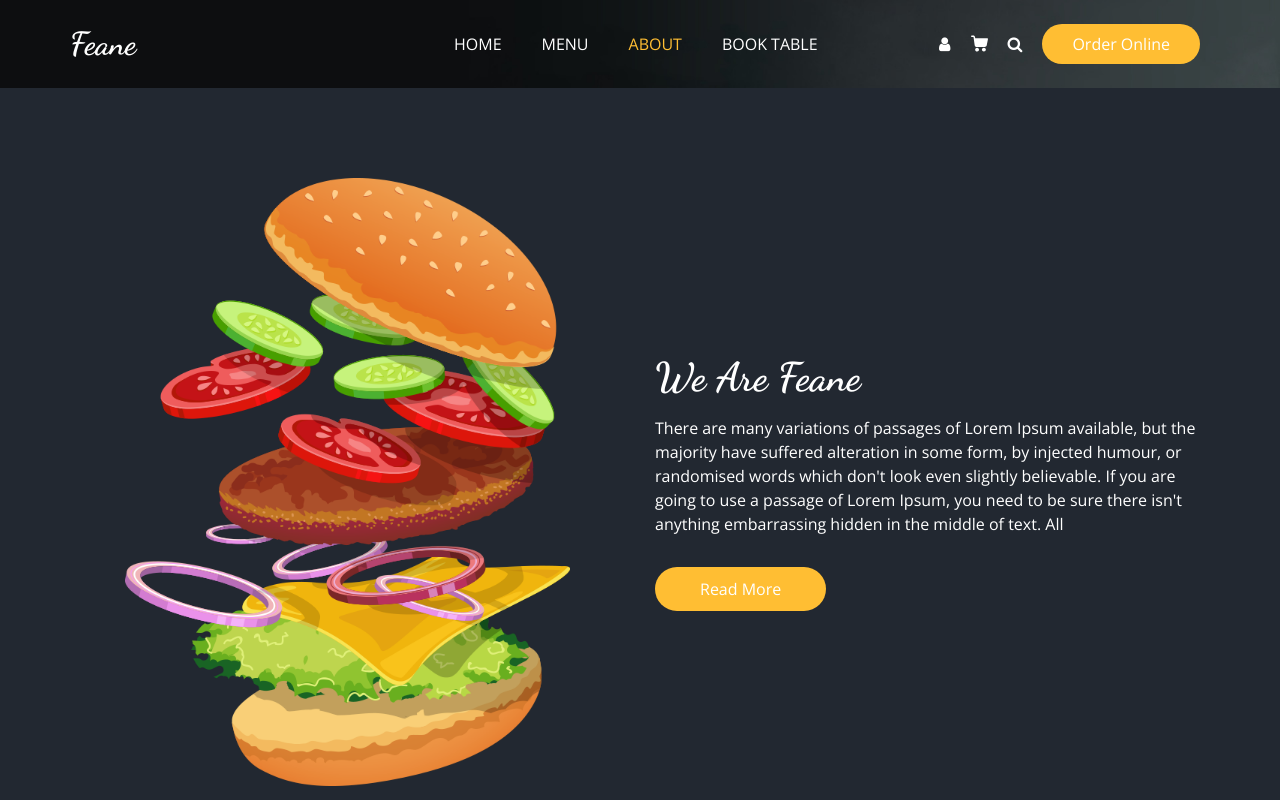
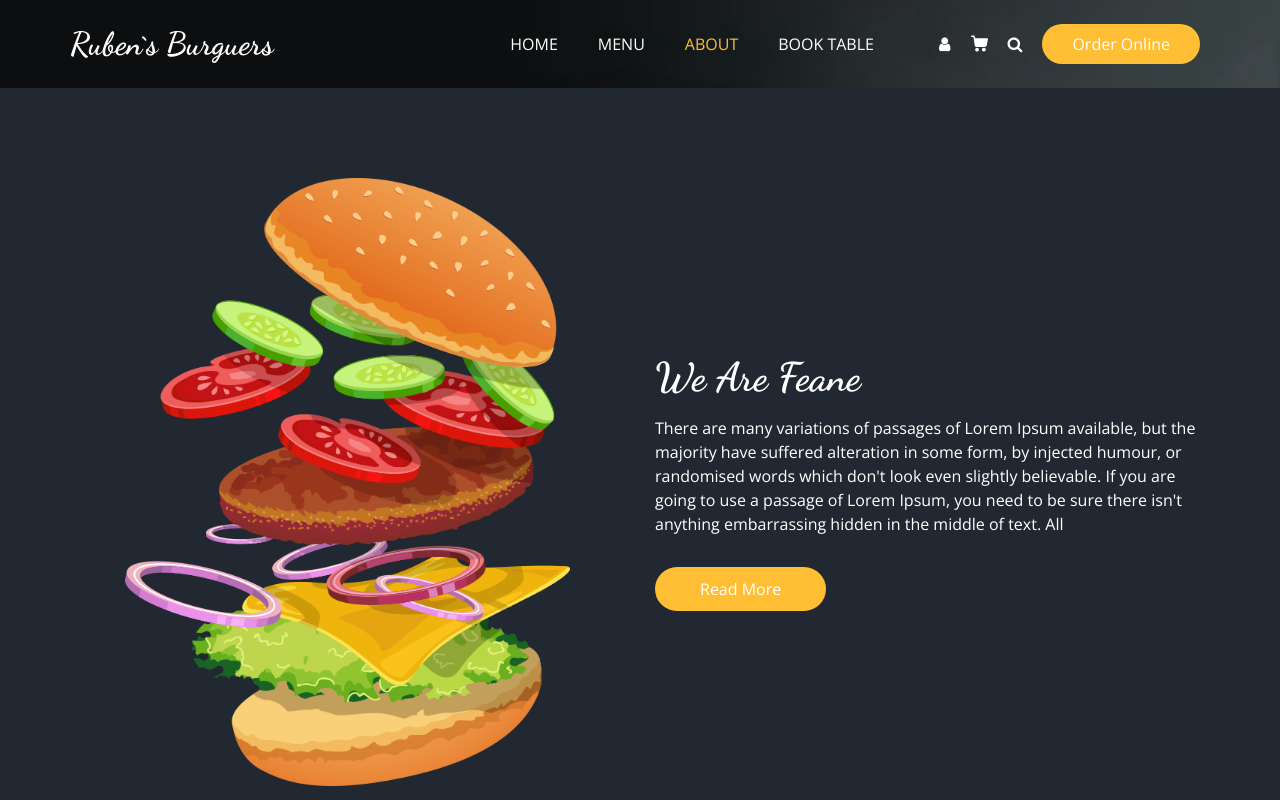
Before and after one commit to darlomdk/rubensburguer, a plain HTML site: page about.html in a window 1280 px wide. Shown: the top 800 px of the page. Drawn offline with nearby package versions, Linux system fonts and the light colour scheme; some packages are replaced by stand-ins of ours.

Commit message:
Update about.html

```diff
--- a/about.html
+++ b/about.html
@@ -13,7 +13,7 @@
   <meta name="author" content="" />
   <link rel="shortcut icon" href="images/favicon.png" type="">
 
-  <title> Feane </title>
+  <title> Ruben`s Burguers</title>
 
   <!-- bootstrap core css -->
   <link rel="stylesheet" type="text/css" href="css/bootstrap.css" />
@@ -44,7 +44,7 @@
         <nav class="navbar navbar-expand-lg custom_nav-container ">
           <a class="navbar-brand" href="index.html">
             <span>
-              Feane
+              Ruben`s Burguers
             </span>
           </a>
 
```
